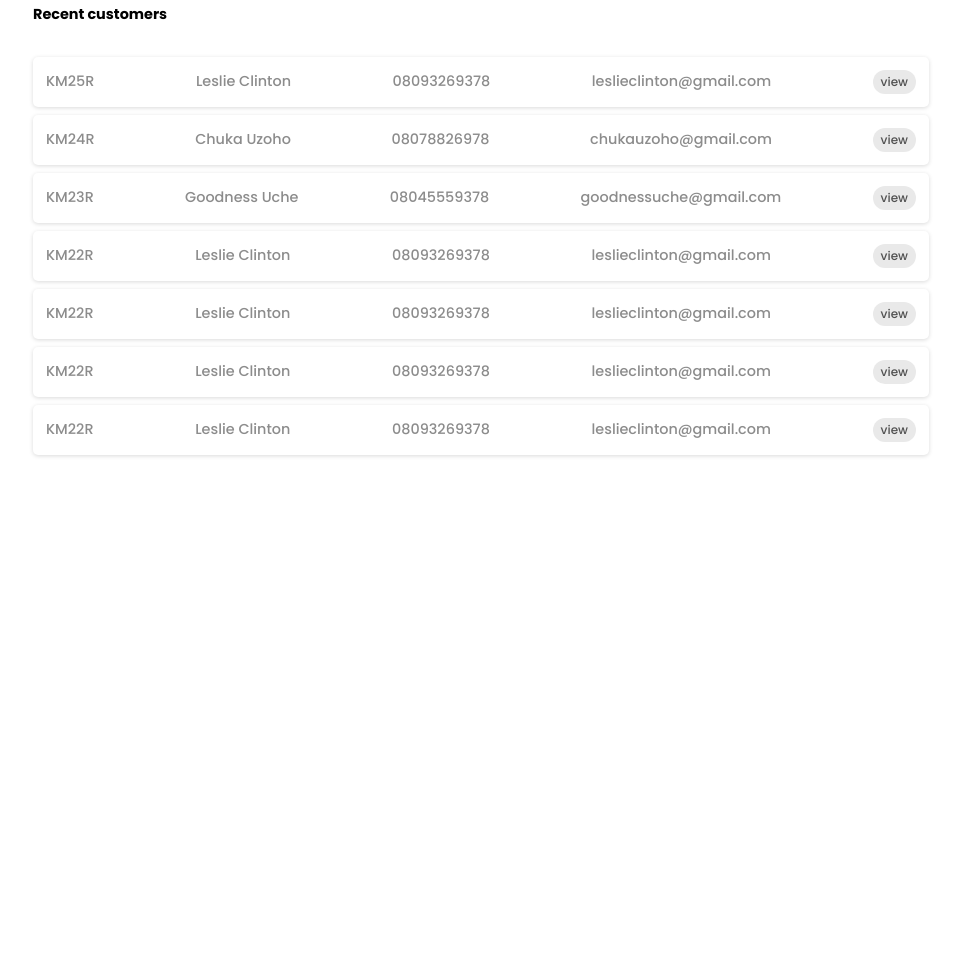
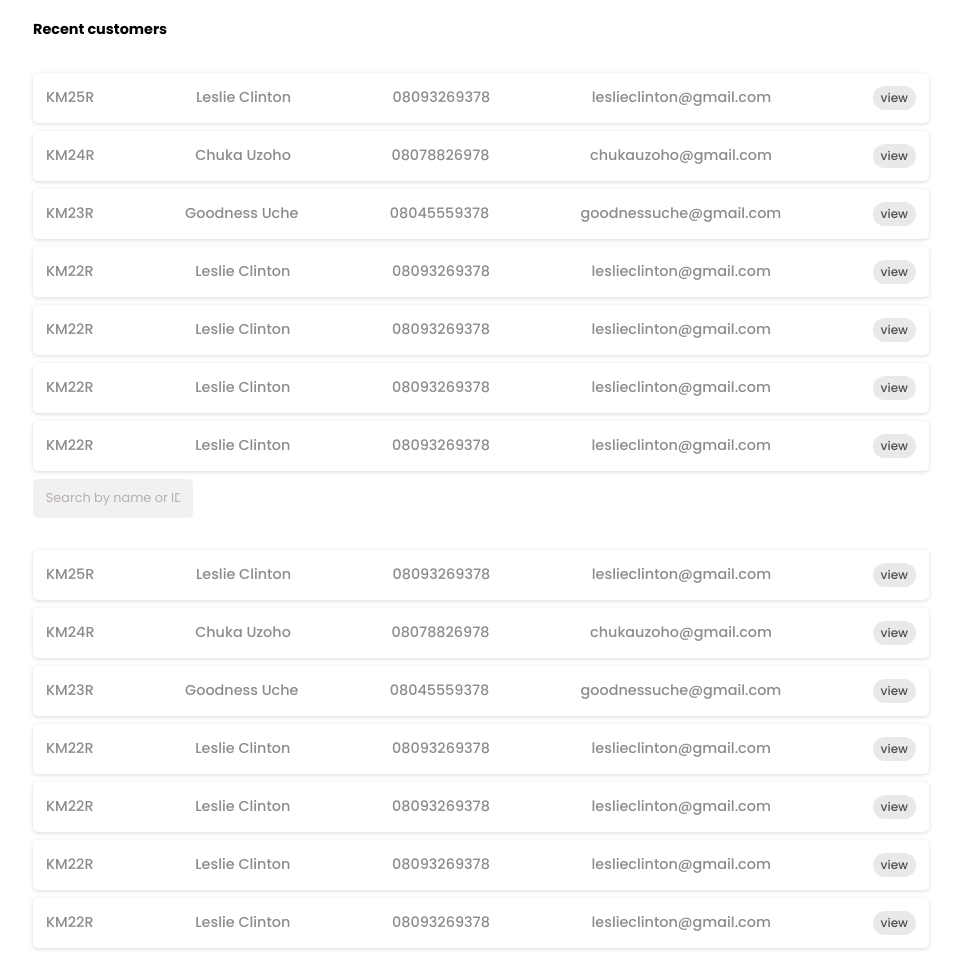
Before and after one commit to charliepoker/kustoma, a plain HTML site: page index.html in a window 1280 px wide. Shown: the part 381-1337 px from the top of the page, without its empty margins (159-1120 px from the left). Before the commit the page ends 844 px from the top, so only its background shows below. Drawn offline with Linux system fonts and the light colour scheme.

Commit message:
updated html

```diff
--- a/index.html
+++ b/index.html
@@ -17,6 +17,7 @@
     <title>kustoma</title>
   </head>
   <body>
+    <!-- NAVBAR -->
     <div class="main-container">
     <header>
       <nav class="nav-container">
@@ -49,7 +50,8 @@
       </nav>
     </header>
 
-    <main>
+    <main >
+    <div class="customer-overview" >
       <section class="card-container">
         <div class="card-1 card">
           <h1>25</h1>
@@ -60,6 +62,9 @@
           <p> Total Revenue</p>
         </div>
         <div class="card-3 card">
+          <div class="top-customer">
+            Top customers
+          </div>
           <ul>
             <li>
 
@@ -78,6 +83,8 @@
           </ul>
         </div>
       </section>
+
+      <section class="recent-customers">
         <div class ="mid-text">
           <p>
             Recent customers
@@ -136,8 +143,74 @@
             </li>
           </ul>
         </div>
+      </section>
+      </div>
+
+      <div class="customer-list-container ">
+      <div class="customer-search">
+        <input type="text" placeholder="Search by name or ID" />
+      </div>
+      <div class="customer-container">
+        <ul>
+          <li class="list-container">
+            <p>KM25R</p>
+            <p>Leslie Clinton</p>
+            <p>08093269378</p>
+            <p>leslieclinton@gmail.com</p>
+            <button>view</button>
+          </li>
+          <li class="list-container">
+            <p>KM24R</p>
+            <p>Chuka Uzoho</p>
+            <p>08078826978</p>
+            <p>chukauzoho@gmail.com</p>
+            <button>view</button>
+          </li>
+          <li class="list-container">
+            <p>KM23R</p>
+            <p>Goodness Uche</p>
+            <p>08045559378</p>
+            <p>goodnessuche@gmail.com</p>
+            <button>view</button>
+          </li>
+          <li class="list-container">
+            <p>KM22R</p>
+            <p>Leslie Clinton</p>
+            <p>08093269378</p>
+            <p>leslieclinton@gmail.com</p>
+            <button>view</button>
+          </li>
+          <li class="list-container">
+            <p>KM22R</p>
+            <p>Leslie Clinton</p>
+            <p>08093269378</p>
+            <p>leslieclinton@gmail.com</p>
+            <button>view</button>
+          </li>
+          <li class="list-container">
+            <p>KM22R</p>
+            <p>Leslie Clinton</p>
+            <p>08093269378</p>
+            <p>leslieclinton@gmail.com</p>
+            <button>view</button>
+          </li>
+          <li class="list-container">
+            <p>KM22R</p>
+            <p>Leslie Clinton</p>
+            <p>08093269378</p>
+            <p>leslieclinton@gmail.com</p>
+            <button>view</button>
+          </li>
+        </ul>
+      </div>
+    </div>
     </main>
+    <!-- CUSTOMER lIST-->
+
     </div>
+
+
+    <!-- CUSTOMER FORM -->
     <div class="customer-form">
     <div class="modal-overlay"></div>
     <div class="form-container">
@@ -245,6 +318,7 @@
     </div>
     </div>
 
+
     <script src="./app.js"></script>
   </body>
 </html>
```
Lines whose indentation alone changed are shown as unchanged.
